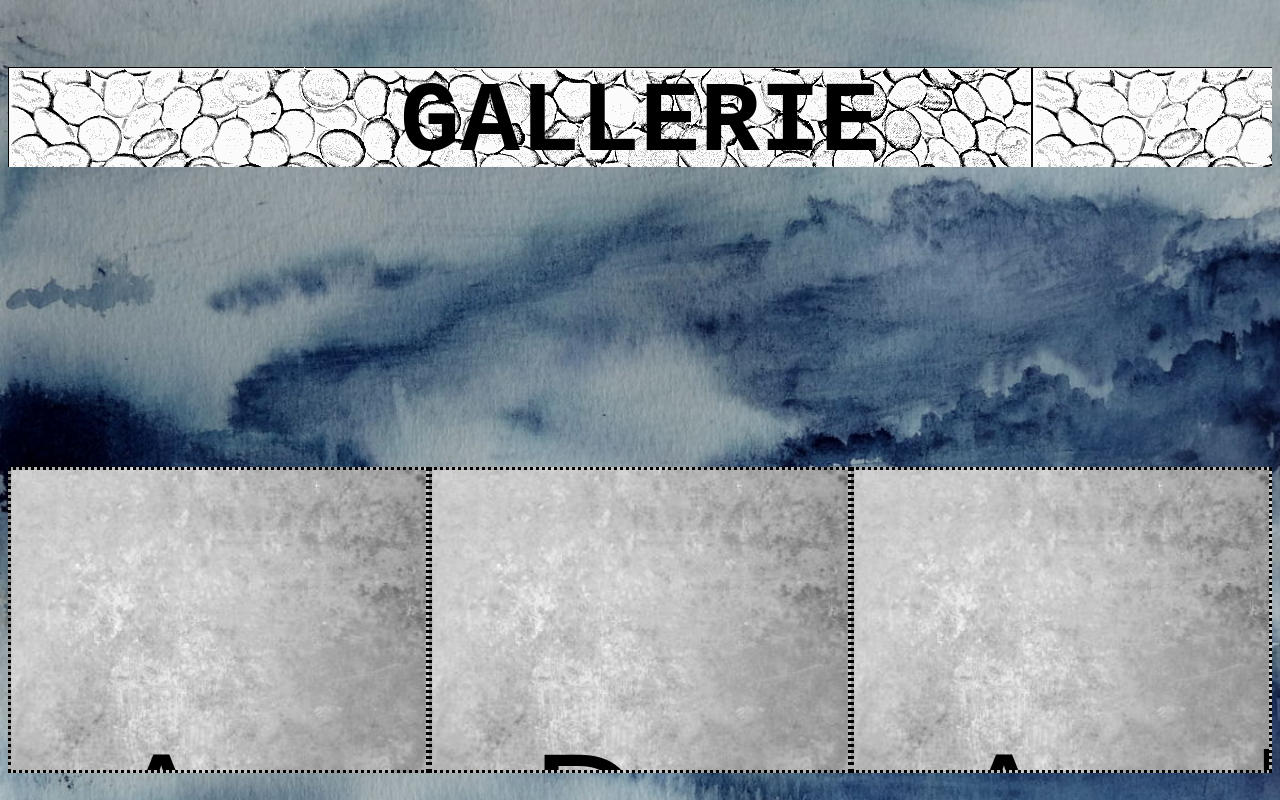
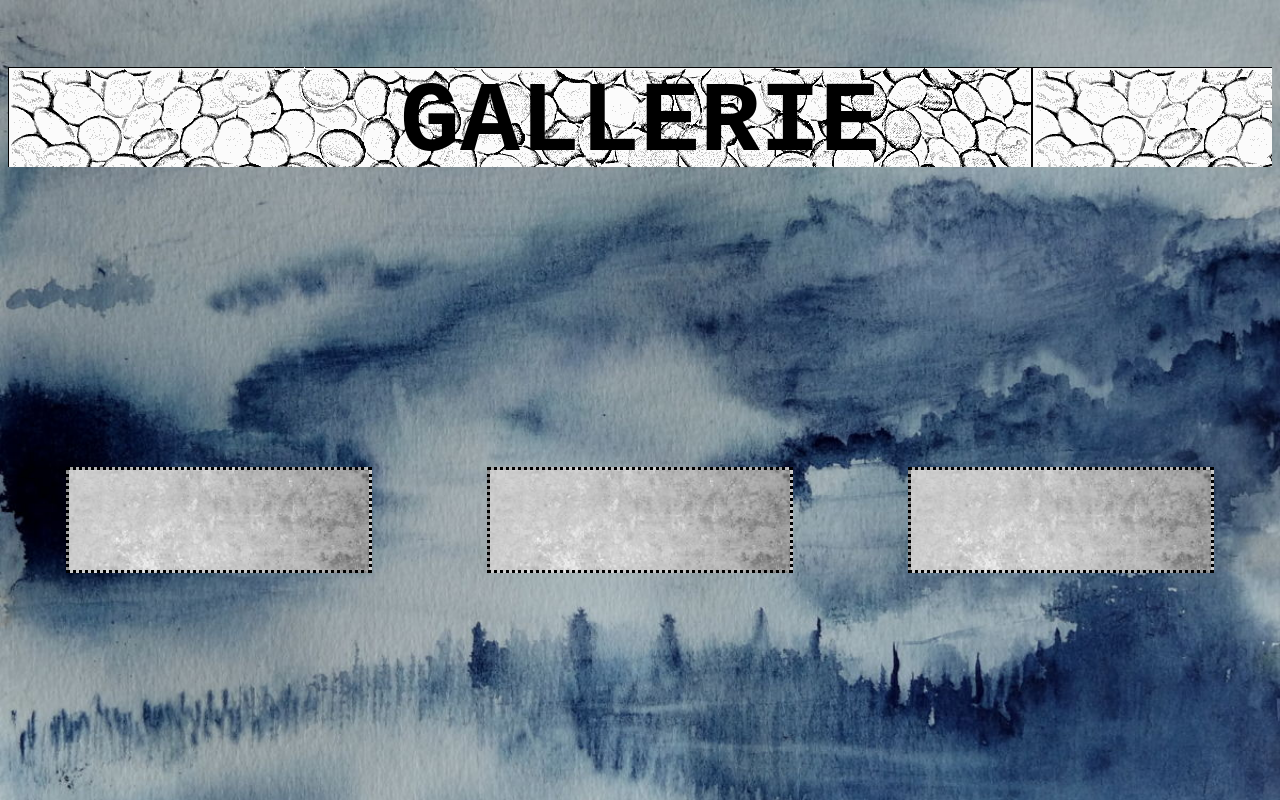
Before and after one commit to eugenie07/projetsite, a plain HTML site: page gallerie.html in a window 1280 px wide. Drawn offline with Linux system fonts and the light colour scheme.

Commit message:
commit 7 ter
taille

```diff
--- a/gallerie.css
+++ b/gallerie.css
@@ -23,21 +23,21 @@ body {
   border-color: black;
   background-image: url("fond gris aquarelle.jpg");
   background-size: cover;
-  width:500px;
-  height:300px;
+  width:300px;
+  height:100px;
   text-align: center;
   overflow: hidden;
   transition: height 2s;
 }
 
 .sous-titre:hover {
-  height: 700px;
+  height: 500px;
   background-image: url("fond gris aquarelle.jpg");
   background-size: cover;
 }
 
 .sous-titre p {
-padding: 100px;
-font-size: 150px;
+padding: 50px;
+font-size: 50px;
 font-family: fantasy;
 }
```
